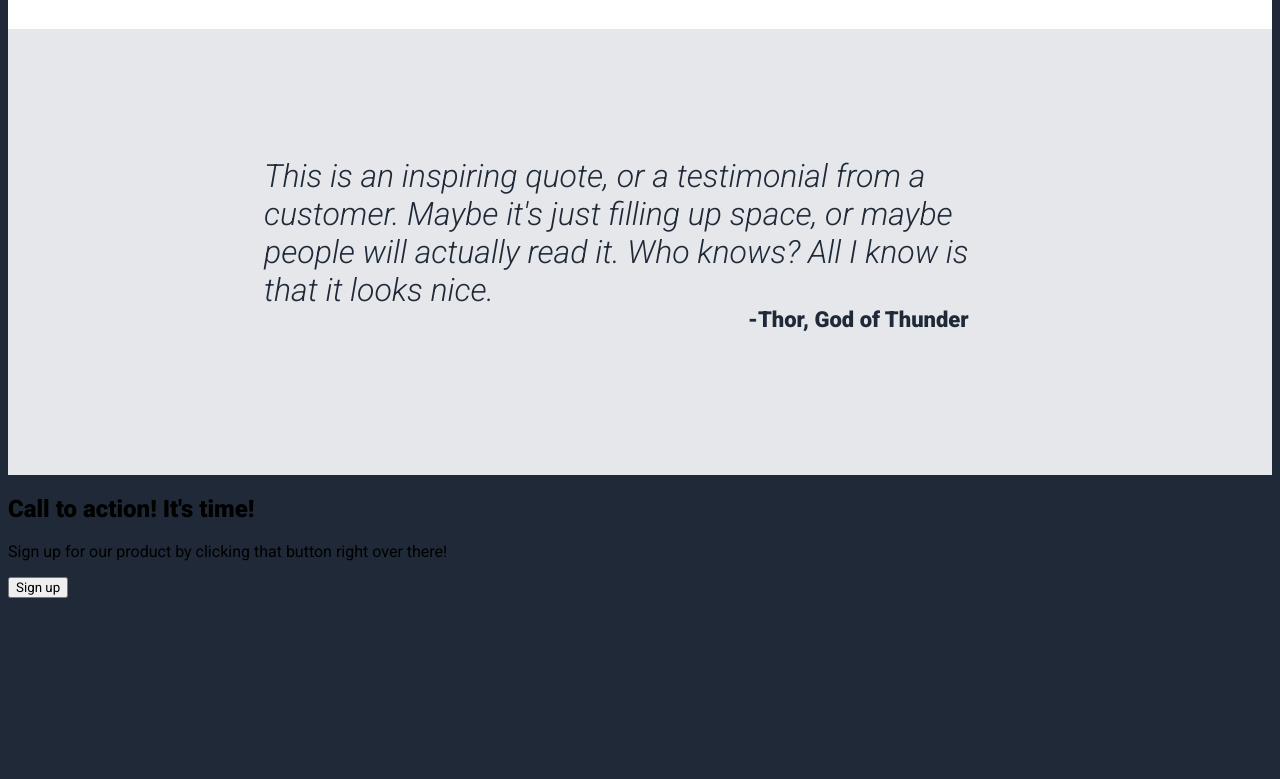
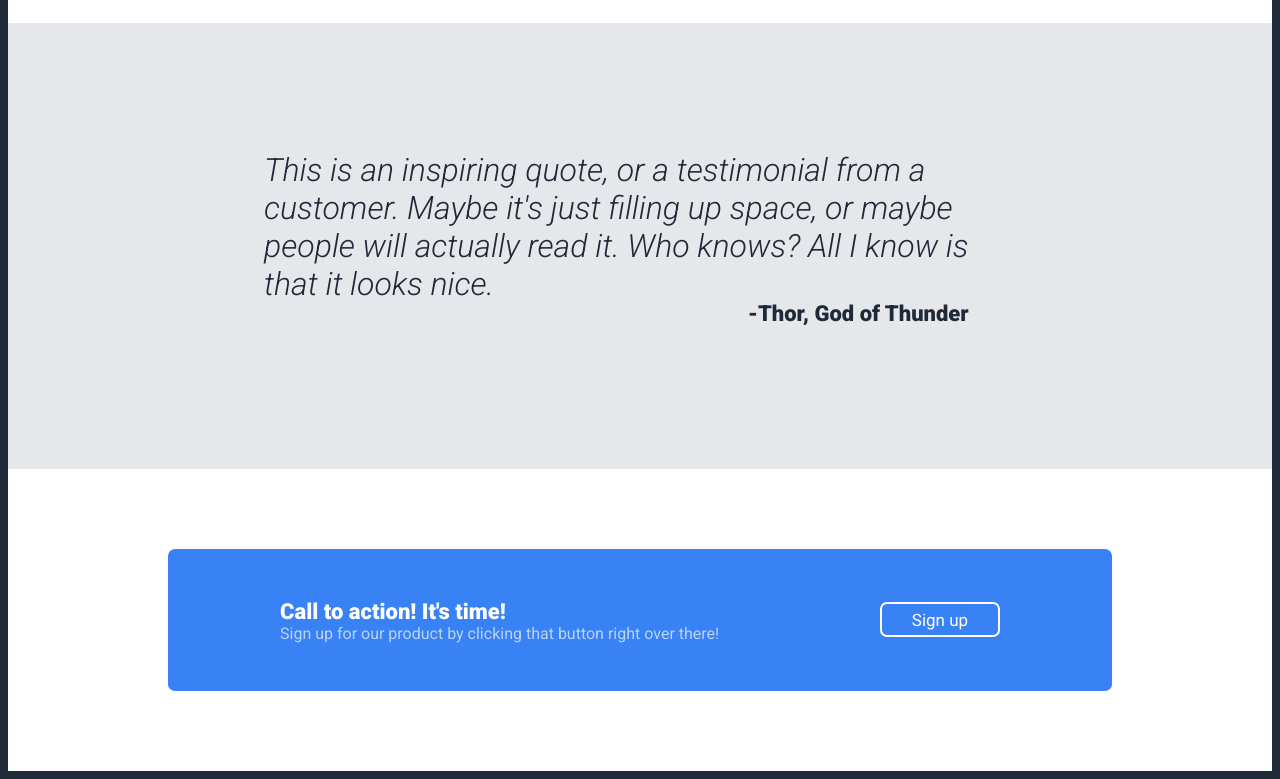
Before and after one commit to lynlker/odin-foundations-landing, a plain HTML site: page index.html in a window 1280 px wide. Shown: the part 962-1741 px from the top of the page. Before the commit the page ends 1568 px from the top, so only its background shows below. Drawn offline with Linux system fonts and the light colour scheme.

Commit message:
Style call-to-action section

```diff
--- a/main.css
+++ b/main.css
@@ -53,8 +53,6 @@ a:link, a:visited, a:hover, a:active {
     margin: 7em 8.1em;
     width: 65em;
     display: inline-flex;
-    border-style: groove;
-    border-color: #ff0000fc;
 }
 
 .hero-button{
@@ -135,3 +133,45 @@ a:link, a:visited, a:hover, a:active {
     bottom: 2em;
 
 }
+
+/* CALL-TO-ACTION AREA */
+
+.cta-area{
+    padding: 5em 10em;
+    background-color: white;
+}
+
+.cta-bg{
+    background-color: #3882F6;
+    border-radius: 7px;
+    color: #fff;
+    padding: 2em 7em;
+    display: flex;
+}
+
+.cta-text{
+    margin-right: 3em;
+}
+
+.cta-title{
+    font-size: 22px;
+    margin-bottom: 0;
+}
+
+.cta-subtitle{
+    margin-top: 0;
+    color: rgba(255, 255, 255, 0.647);
+}
+
+.cta-btn{
+    background-color: #00000000;
+    border-color: white;
+    border-radius: 7px;
+    font-size: 17px;
+    font-weight: 500;
+    color: white;
+    border-style: solid;
+    width: 120px;
+    height: 35px;
+    margin: auto 0 auto auto;
+}
```
Also changed, not shown: index.html (+1 -0 lines).
